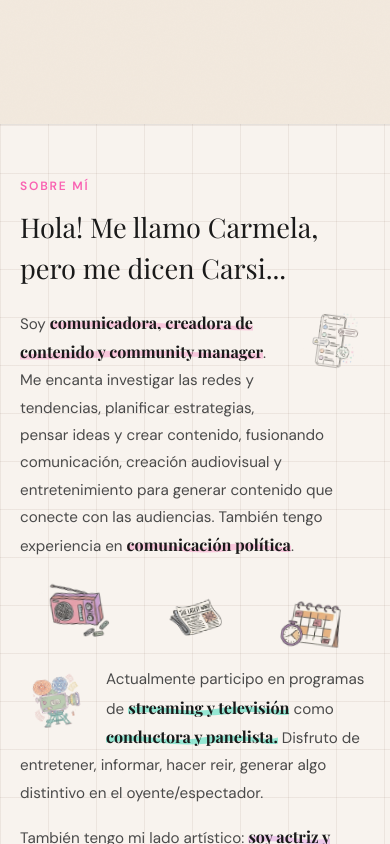
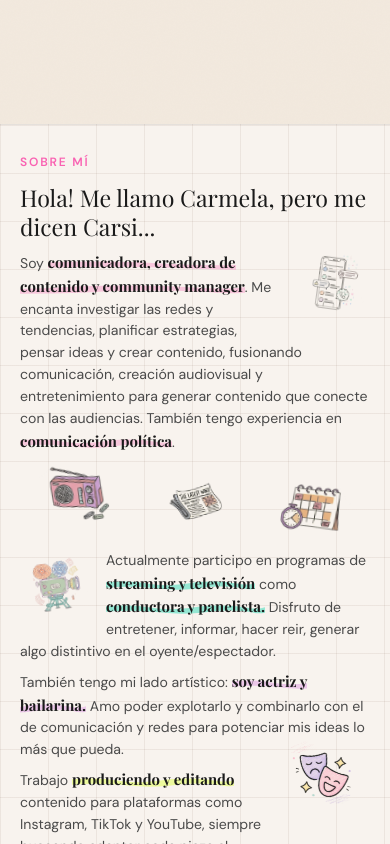
Before and after one commit to ramireznicc/carme-portfolio, a React (Vite) app: page / in a window 390 px wide. Shown: the part 720-1564 px from the top of the page. Built offline with nearby package versions, Linux system fonts and the light colour scheme; no server answers; a web font is replaced by a local one.

Commit message:
Mobile: compactar About para que tools y social cards entren en viewport
Co-Authored-By: Claude Sonnet 4.6 <noreply@anthropic.com>

```diff
--- a/src/index.css
+++ b/src/index.css
@@ -1927,9 +1927,12 @@ body::before {
   .service-card p { font-size: 0.85rem; }
 
   /* ── About ── */
-  .about-layout { gap: 28px; }
+  .about-section { padding-top: 28px !important; padding-bottom: 28px !important; }
+  .about-layout { gap: 10px; }
   .about-col-socials { flex-direction: row; gap: 10px; }
-  .about-heading { font-size: 1.7rem; }
+  .about-heading { font-size: 1.45rem; line-height: 1.25; margin-bottom: 10px; }
+  .about-bio p { margin-bottom: 7px; line-height: 1.55; font-size: 0.88rem; }
+  .about-tools-row { margin-top: 8px; }
   .social-profile-card { padding: 12px 14px; gap: 10px; }
   .social-profile-top { width: 36px; height: 36px; border-radius: 10px; }
   .social-profile-cta { display: none; }
```
